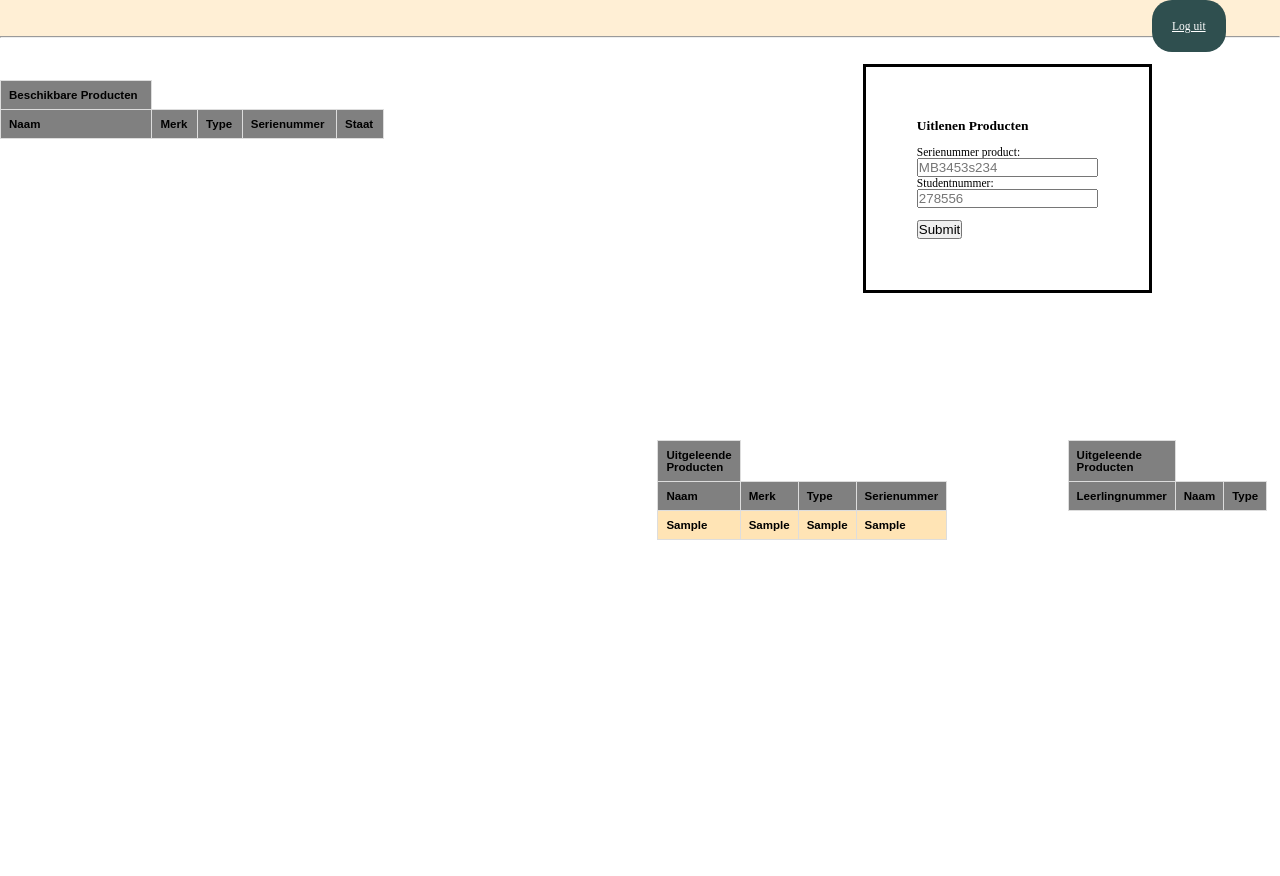
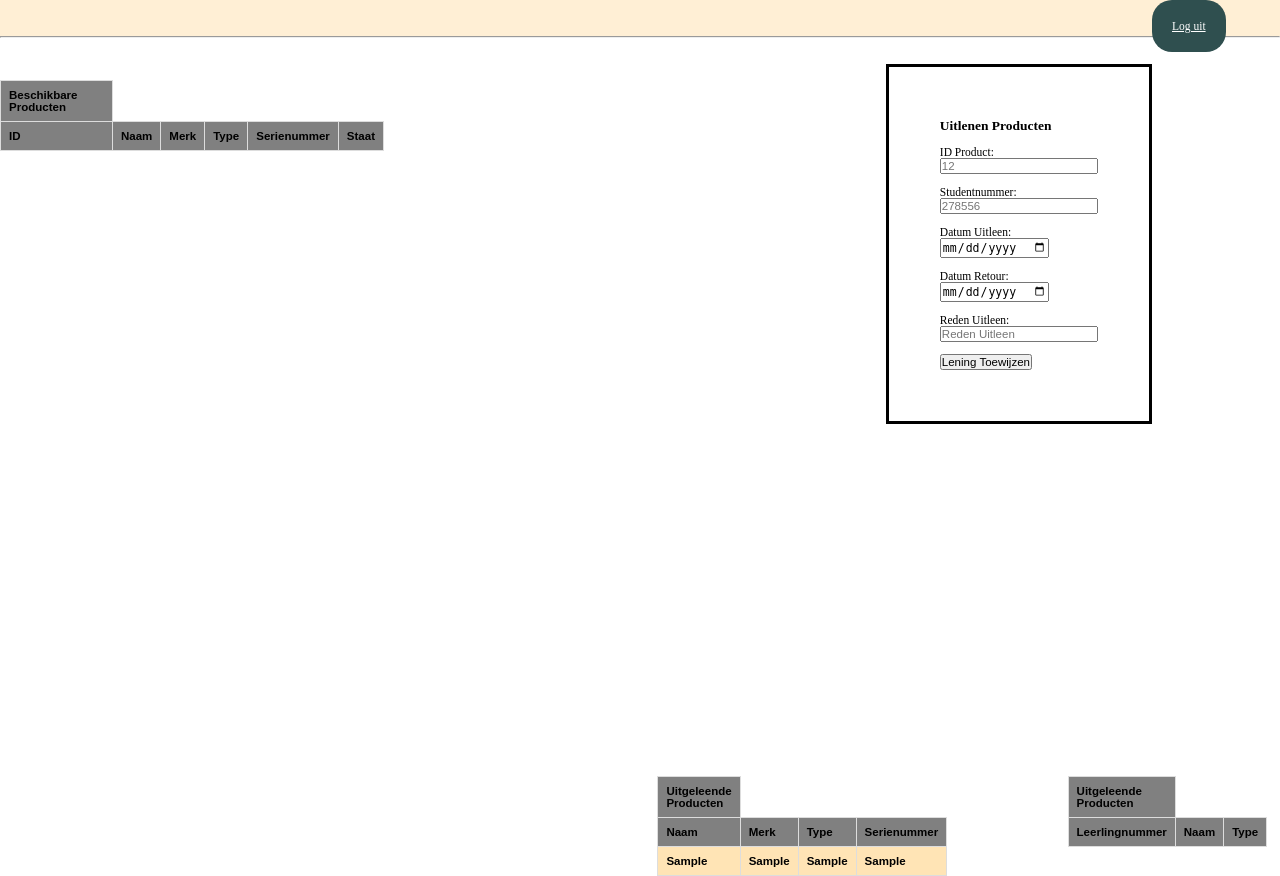
Before and after one commit to HeinzBonen/project4, a PHP site: page /uitlenen/uitlenen.php in a window 1280 px wide. Before the commit the page ends 540 px from the top, so only its background shows below. Run offline with PHP 8.4, Linux system fonts and the light colour scheme; tables that the repository leaves empty or names only in its code hold one stand-in row (values such as "Sample post"); lists and menus that the app fills with data are empty.

Commit message:
uitlenen

```diff
--- a/css_bestanden/uitlenen.css
+++ b/css_bestanden/uitlenen.css
@@ -40,3 +40,7 @@ table .right{
   right: 0px;
   top: 0;
 }
+
+form input{
+  font-size: 0.9vw;
+}
--- a/uitlenen/uitlenen.php
+++ b/uitlenen/uitlenen.php
@@ -4,7 +4,7 @@ session_start();
 //database connectie
 include("../db.php");
 
-$query = "SELECT pnaam, pmerk, pserienummer, ptype, pstaat, pstatus FROM producten ";
+$query = "SELECT ID, pnaam, pmerk, pserienummer, ptype, pstaat, pstatus FROM producten ";
 
 ?>
 <!doctype html>
@@ -30,21 +30,27 @@ $query = "SELECT pnaam, pmerk, pserienummer, ptype, pstaat, pstatus FROM product
         <hr>
    </div>
 
-   <div style="float: right; padding: 4%; margin-right: 10%; margin-top: 5%; border-style: solid;" >
+   <div style="z-index: 9; float: right; padding: 4%; margin-right: 10%; margin-top: 5%; border-style: solid;" >
      <h3>Uitlenen Producten</h3>
      <br>
      <form action="index.html" method="post">
-       <label for="serienummer">Serienummer product:</label><br>
-         <input type="text" id="serienummer" name="serienummer" placeholder="MB3453s234" value=""><br>
+       <label for="id">ID Product:</label><br>
+         <input type="text" id="id" name="id" placeholder="12" value=""><br><br>
          <label for="studentnummer">Studentnummer:</label><br>
          <input type="text" id="studentnummer" name="studentnummer" placeholder="278556" value=""><br><br>
-         <input type="submit" value="Submit">
+         <label for="duitleen">Datum Uitleen:</label><br>
+         <input type="date" id="duitleen" name="duitleen" value=""><br><br>
+         <label for="dretour">Datum Retour:</label><br>
+         <input type="date" id="dretou" name="dretou" value=""><br><br>
+         <label for="reduitleen">Reden Uitleen:</label><br>
+         <input type="text" id="reduitleen" name="reduitleen" placeholder="Reden Uitleen" value=""><br><br>
+         <input type="submit" value="Lening Toewijzen">
      </form>
    </div>
 
    <table style="left: 0; top: 10%; width: 30%; max-width: 30%; ">
      <tr class="top"><th>Beschikbare Producten</th></tr>
-     <tr class="top"><th>Naam</th> <th>Merk</th> <th>Type</th> <th>Serienummer</th> <th>Staat</th></tr>
+     <tr class="top"><th>ID</th> <th>Naam</th> <th>Merk</th> <th>Type</th> <th>Serienummer</th> <th>Staat</th></tr>
    <?php
    //admin email list
 
@@ -52,7 +58,7 @@ $query = "SELECT pnaam, pmerk, pserienummer, ptype, pstaat, pstatus FROM product
 
    while($row=$r_set->fetch_assoc()) {
      if($row["pstatus"] == "Beschikbaar"){
-     echo "<tr><th>$row[pnaam]</th> <th>$row[pmerk]</th> <th>$row[ptype]</th> <th>$row[pserienummer]</th> <th>$row[pstaat]</th></tr>";
+     echo "<tr><th>$row[ID]</th> <th>$row[pnaam]</th> <th>$row[pmerk]</th> <th>$row[ptype]</th> <th>$row[pserienummer]</th> <th>$row[pstaat]</th></tr>";
    }
   }
    }
@@ -69,7 +75,7 @@ $query = "SELECT pnaam, pmerk, pserienummer, ptype, pstaat, pstatus FROM product
 
 
 
-      <table style="right: 26%; top: 55%; width: 20%; max-width: 20%;">
+      <table style="right: 26%; top: 97%; width: 20%; max-width: 20%;">
         <tr class="top"><th>Uitgeleende Producten</th></tr>
         <tr class="top"><th>Naam</th> <th>Merk</th> <th>Type</th> <th>Serienummer</th></tr>
       <?php
@@ -86,7 +92,7 @@ $query = "SELECT pnaam, pmerk, pserienummer, ptype, pstaat, pstatus FROM product
       ?>
  </table>
 
- <table style="right: 1%; top: 55%; width: 15%; max-width: 15%;">
+ <table style="right: 1%; top: 97%; width: 15%; max-width: 15%;">
    <tr class="top"><th>Uitgeleende Producten</th></tr>
    <tr class="top"><th>Leerlingnummer</th> <th>Naam</th> <th>Type</th></tr>
  <?php
```
